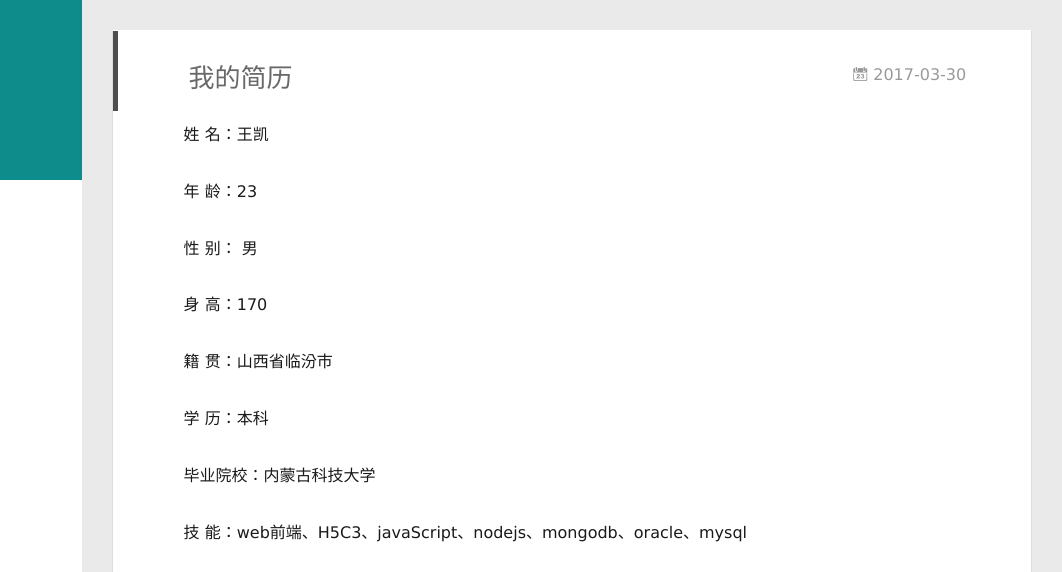
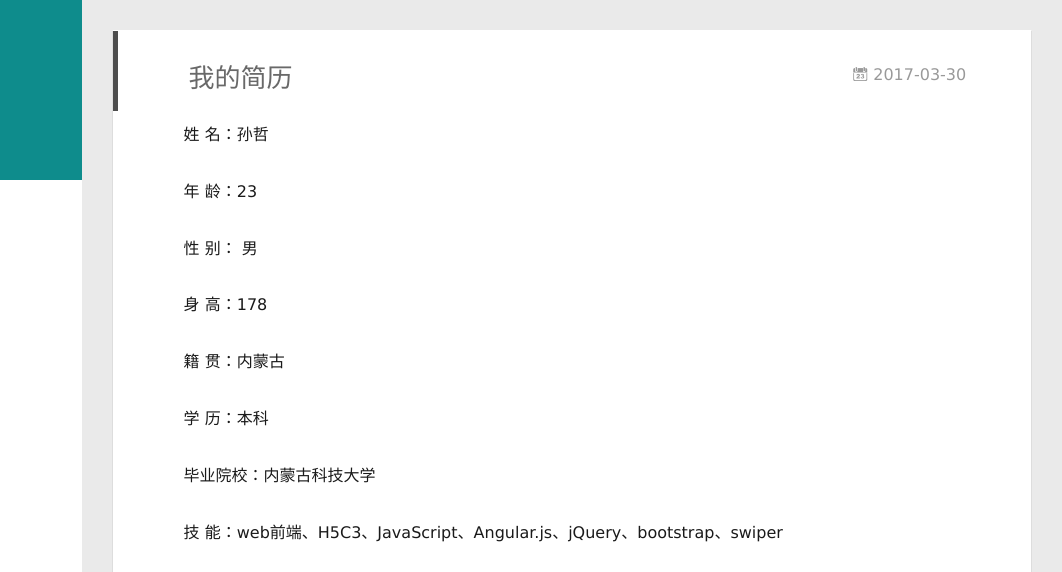
Before and after one commit to ZEZEob/ZEZEob.github.io, a plain HTML site: page 2017/03/30/my/index.html in a window 1280 px wide. Shown: the top 572 px of the page, 218-1280 px from the left. Drawn offline with Linux system fonts and the light colour scheme.

Commit message:
Site updated: 2017-03-30 22:39:01

```diff
--- a/2017/03/30/my/index.html
+++ b/2017/03/30/my/index.html
@@ -8,39 +8,39 @@
   <link rel="dns-prefetch" href="http://yoursite.com">
   <title>我的简历 | ZEZEob</title>
   <meta name="viewport" content="width=device-width, initial-scale=1, maximum-scale=1">
-  <meta name="description" content="姓    名：王凯
+  <meta name="description" content="姓    名：孙哲
 年    龄：23
 性    别： 男
-身    高：170
-籍    贯：山西省临汾市
+身    高：178
+籍    贯：内蒙古
 学    历：本科
 毕业院校：内蒙古科技大学
-技    能：web前端、H5C3、javaScript、nodejs、mongodb、oracle、mysql
+技    能：web前端、H5C3、JavaScript、Angular.js、jQuery、bootstrap、swiper
 期望薪资：面议">
 <meta property="og:type" content="article">
 <meta property="og:title" content="我的简历">
 <meta property="og:url" content="http://yoursite.com/2017/03/30/my/index.html">
 <meta property="og:site_name" content="ZEZEob">
-<meta property="og:description" content="姓    名：王凯
+<meta property="og:description" content="姓    名：孙哲
 年    龄：23
 性    别： 男
-身    高：170
-籍    贯：山西省临汾市
+身    高：178
+籍    贯：内蒙古
 学    历：本科
 毕业院校：内蒙古科技大学
-技    能：web前端、H5C3、javaScript、nodejs、mongodb、oracle、mysql
+技    能：web前端、H5C3、JavaScript、Angular.js、jQuery、bootstrap、swiper
 期望薪资：面议">
-<meta property="og:updated_time" content="2017-03-30T12:10:18.728Z">
+<meta property="og:updated_time" content="2017-03-30T14:30:36.358Z">
 <meta name="twitter:card" content="summary">
 <meta name="twitter:title" content="我的简历">
-<meta name="twitter:description" content="姓    名：王凯
+<meta name="twitter:description" content="姓    名：孙哲
 年    龄：23
 性    别： 男
-身    高：170
-籍    贯：山西省临汾市
+身    高：178
+籍    贯：内蒙古
 学    历：本科
 毕业院校：内蒙古科技大学
-技    能：web前端、H5C3、javaScript、nodejs、mongodb、oracle、mysql
+技    能：web前端、H5C3、JavaScript、Angular.js、jQuery、bootstrap、swiper
 期望薪资：面议">
 
     <link rel="alternative" href="/atom.xml" title="ZEZEob" type="application/atom+xml">
@@ -189,14 +189,14 @@
 
     <div class="article-entry" itemprop="articleBody">
 
-        <p>姓    名：王凯</p>
+        <p>姓    名：孙哲</p>
 <p>年    龄：23</p>
 <p>性    别： 男</p>
-<p>身    高：170</p>
-<p>籍    贯：山西省临汾市</p>
+<p>身    高：178</p>
+<p>籍    贯：内蒙古</p>
 <p>学    历：本科</p>
 <p>毕业院校：内蒙古科技大学</p>
-<p>技    能：web前端、H5C3、javaScript、nodejs、mongodb、oracle、mysql</p>
+<p>技    能：web前端、H5C3、JavaScript、Angular.js、jQuery、bootstrap、swiper</p>
 <p>期望薪资：面议</p>
 
 
@@ -214,6 +214,11 @@
                   <p class="reward-p"><i class="icon icon-quo-left"></i>thanks by zheer<i class="icon icon-quo-right"></i></p>
                   <div class="reward-box">
 
+
+                    <div class="reward-box-item">
+                      <img class="reward-img" src="/img/zezeob.png">
+                      <span class="reward-type">微信</span>
+                    </div>
 
                   </div>
                 </span>
```
Also changed, not shown: 2017/03/30/bootstrap/index.html (+5 -0 lines), 2017/03/30/git/index.html (+5 -0 lines), 2017/03/30/hello-world/index.html (+5 -0 lines), 2017/03/30/html5/index.html (+5 -0 lines), 2017/03/30/jquery/index.html (+5 -0 lines), 2017/03/30/svn/index.html (+7 -2 lines), content.json (+1 -1 lines), index.html (+5 -5 lines), img/zezeob.png (added).
